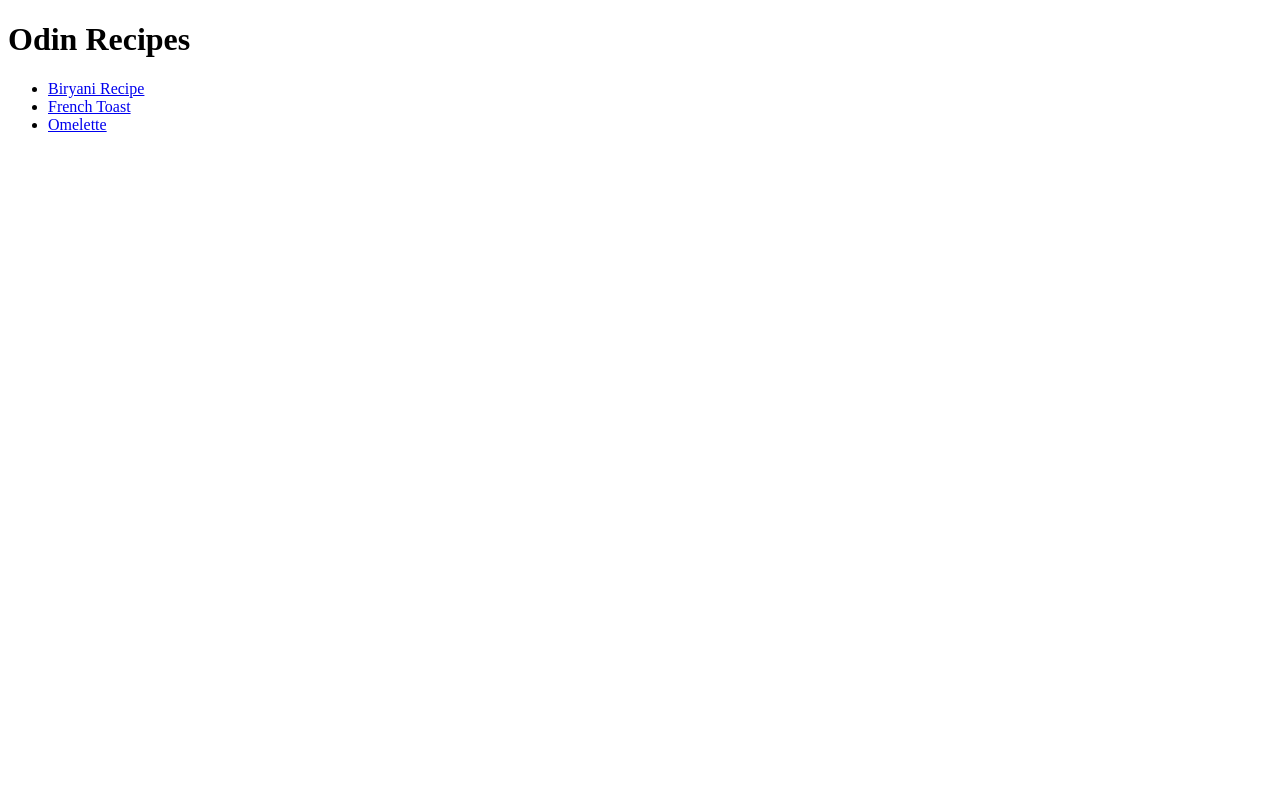
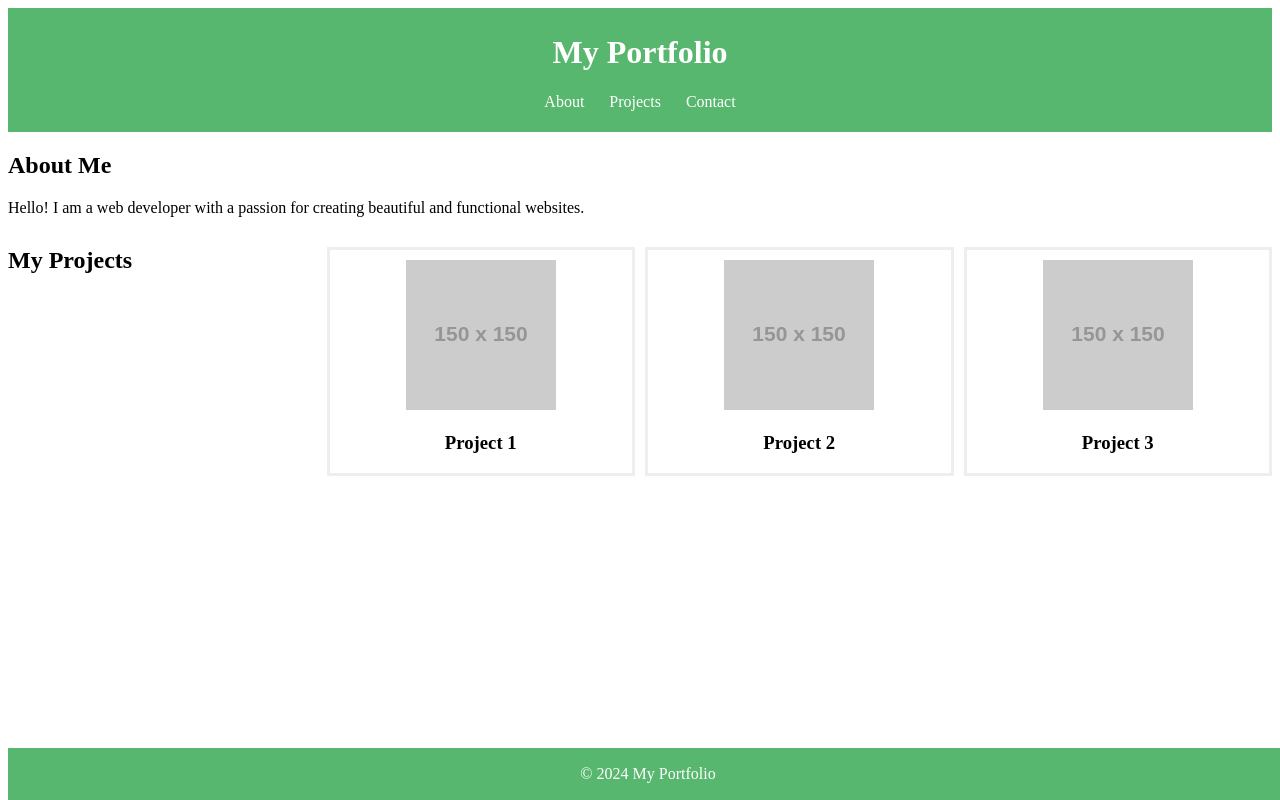
Before and after one commit to Hussein-Mohamed1/Training, a plain HTML site: page index.html in a window 1280 px wide. Drawn offline with Linux system fonts and the light colour scheme; placeholder pictures from the web are drawn by us.

Commit message:
Add files via upload

```diff
--- a/index.html
+++ b/index.html
@@ -1,16 +1,51 @@
 <!DOCTYPE html>
 <html lang="en">
+
 <head>
-    <meta charset="UTF-8">
-    <meta name="viewport" content="width=device-width, initial-scale=1.0">
-    <title>Odin Recipes</title>
+    <meta charset="UTF-8" />
+    <meta name="viewport" content="width=device-width, initial-scale=1.0" />
+    <title>Portfolio</title>
+    <link rel="stylesheet" href="master.css">
 </head>
+
 <body>
-    <h1>Odin Recipes</h1>
-    <ul>
-        <li><a href="index1.html">Biryani Recipe</a></li>
-        <li><a href="index2.html">French Toast</a></li>
-        <li><a href="index3.html">Omelette</a></li>
-    </ul>
+    <header>
+        <h1>My Portfolio</h1>
+        <nav>
+            <ul class="nav-links">
+                <li><a href="/about">About</a></li>
+                <li><a href="/projects">Projects</a></li>
+                <li><a href="/contact">Contact</a></li>
+            </ul>
+        </nav>
+    </header>
+    <main>
+        <section class="about">
+            <h2>About Me</h2>
+            <p>
+                Hello! I am a web developer with a passion for creating beautiful and
+                functional websites.
+            </p>
+        </section>
+        <section class="projects-grid">
+            <h2>My Projects</h2>
+            <div class="project">
+                <img src="https://via.placeholder.com/150" alt="Project 1" />
+                <h3>Project 1</h3>
+            </div>
+            <div class="project">
+                <img src="https://via.placeholder.com/150" alt="Project 2" />
+                <h3>Project 2</h3>
+            </div>
+            <div class="project">
+                <img src="https://via.placeholder.com/150" alt="Project 3" />
+                <h3>Project 3</h3>
+            </div>
+        </section>
+    </main>
+    <footer>
+        <p>© 2024 My Portfolio</p>
+    </footer>
 </body>
+
 </html>
--- /dev/null
+++ b/master.css
@@ -0,0 +1,57 @@
+header {
+    background-color:#58b76e;
+    color: white;
+    text-align: center;
+    padding: 5px 0px;
+}
+nav ul li {
+    list-style: none;
+    display: inline;
+}
+nav ul {
+    display: flex;
+    justify-content: center;
+    gap: 25px;
+    padding: 0px;
+}
+nav ul li a {
+    text-decoration: none;
+    color: white;
+}
+nav ul li a:hover {
+    text-decoration: underline;
+    text-decoration-color:aquamarine;
+}
+.projects-grid {
+    margin-top: 30px;
+    display: grid;
+    grid-template-columns: repeat(auto-fit , minmax(150px , 1fr));
+    gap: 10px;
+}
+.projects-grid .project {
+    border: 3px solid #eee;
+    text-align: center;
+}
+.projects-grid .project img {
+    margin-top: 10px;
+}
+.projects-grid h2 {
+    margin-top: 0px;
+}
+footer {
+    width:100%;
+    background-color: #58b76e;
+    text-align: center;
+    color: white;
+    padding: 1px 0px;
+    position: absolute;
+    bottom: 0;
+}
+@media (min-width: 480px) and (max-width: 768px) {
+    nav ul {
+        flex-direction: column;
+    }
+    * {
+        font-size:medium;
+    }
+}
```
